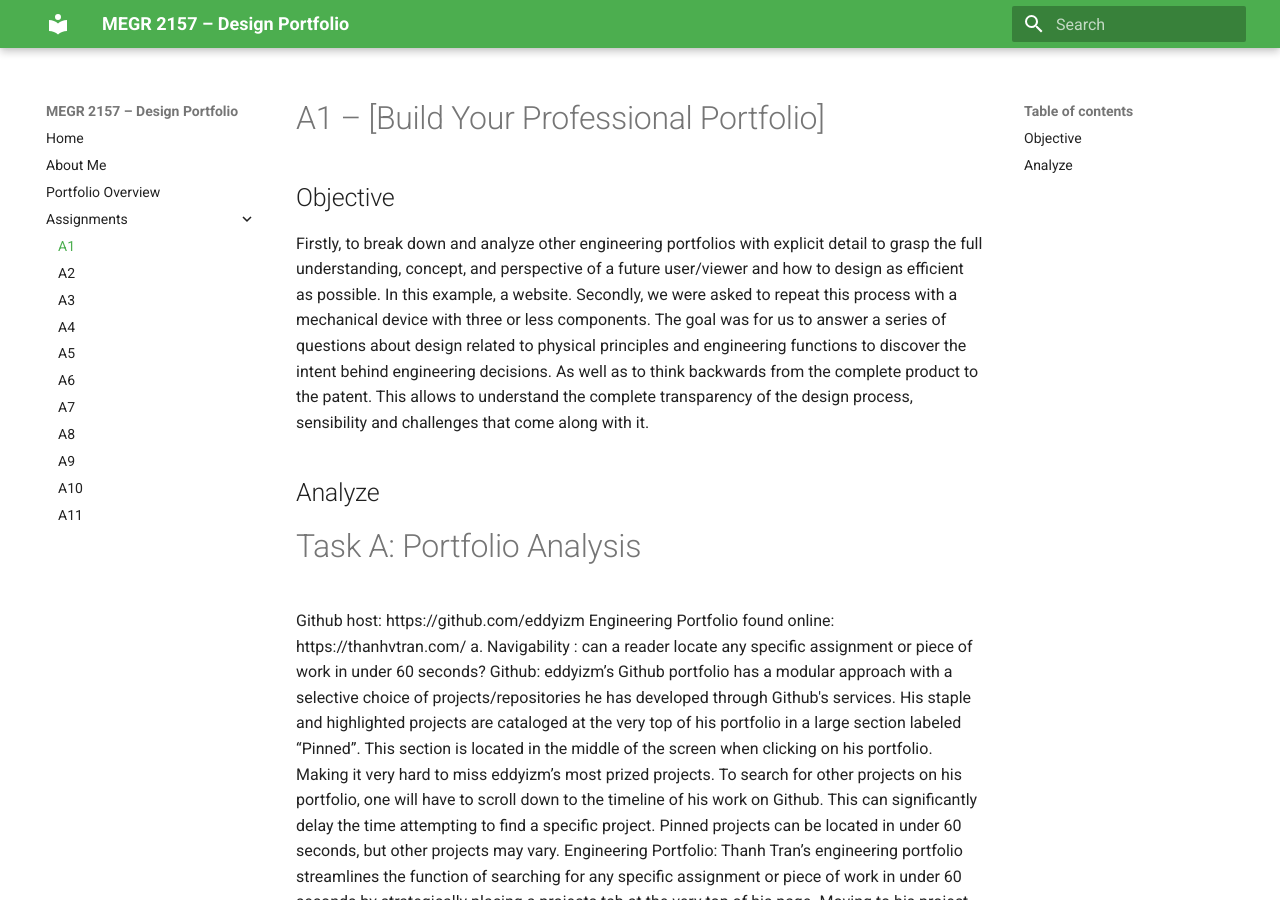
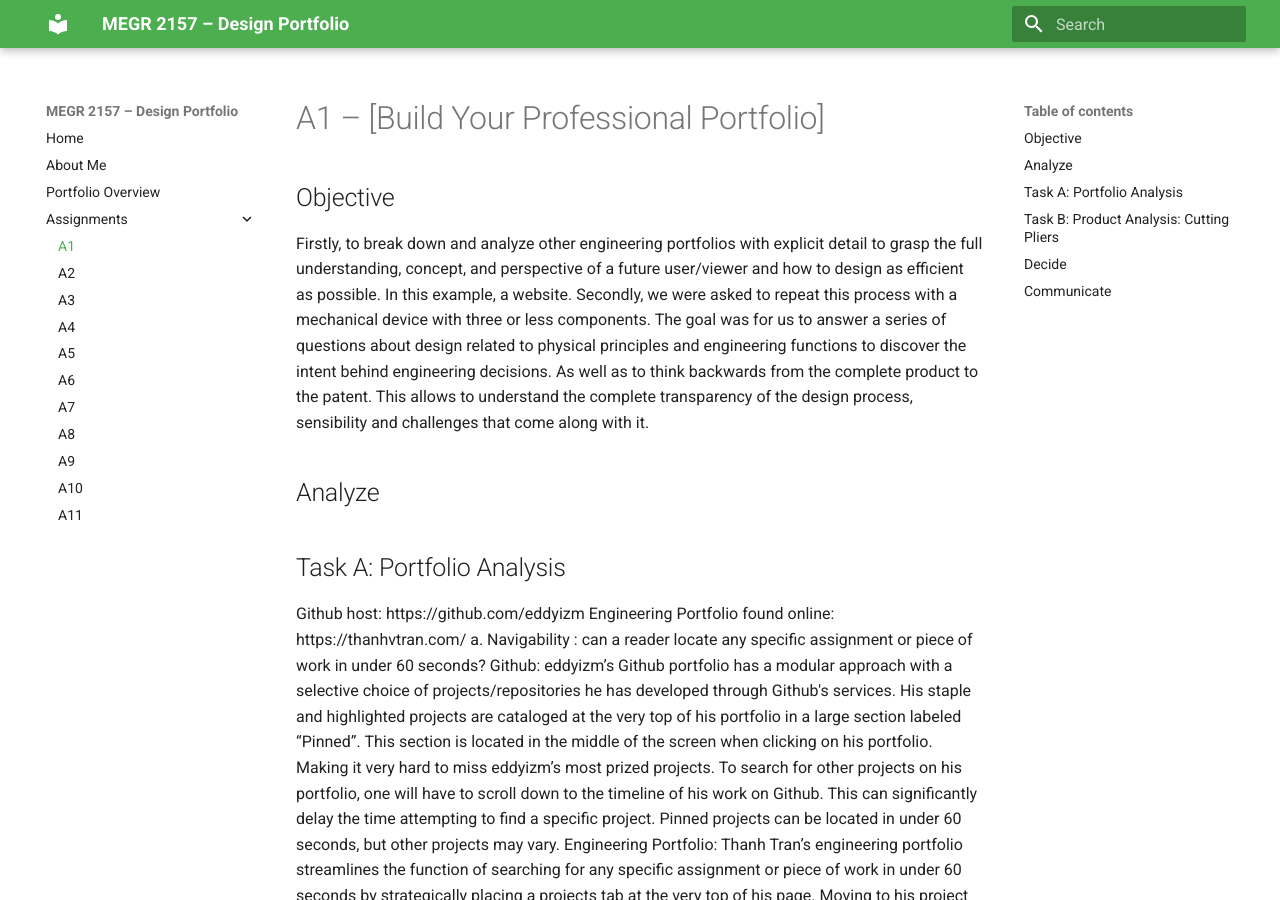
Before and after one commit to jhatch24/megr2156-portfolio, an MkDocs documentation site: the page built from docs/assignments/A01/index.md, in a window 1280 px wide and 900 px high. Built offline with MkDocs 1.6.1 and Material for MkDocs 9.7.7, drawn with Linux system fonts in a browser that asks for light colours.

Commit message:
Update headings and improve document structure

```diff
--- a/docs/assignments/A01/index.md
+++ b/docs/assignments/A01/index.md
@@ -4,7 +4,7 @@
 Firstly, to break down and analyze other engineering portfolios with explicit detail to grasp the full understanding, concept, and perspective of a future user/viewer and how to design as efficient as possible. In this example, a website. Secondly, we were asked to repeat this process with a mechanical device with three or less components. The goal was for us to answer a series of questions about design related to physical principles and engineering functions to discover the intent behind engineering decisions. As well as to think backwards from the complete product to the patent. This allows to understand the complete transparency of the design process, sensibility and challenges that come along with it.
 
 ## Analyze
-# Task A: Portfolio Analysis
+## Task A: Portfolio Analysis
 Github host: https://github.com/eddyizm
 Engineering Portfolio found online: https://thanhvtran.com/
 a.  Navigability : can a reader locate any specific assignment or piece of work in under 60 seconds?
@@ -26,7 +26,7 @@ d.  Professional tone : does the language meet the standard of a document you wo
 Github: Eddyizm’s language meets the standard of what you would hand to an employer, although his portfolio is a display of his coding projects. His timeline located under his pinned projects would be a more accurate representation of his writing capabilities. Language on updates and apps is clear and concise to a user that is looking for specific data within his platforms. This is measured with a feedback box located in the menu of the application.
 Engineering Portfolio: Thanh Tran’s engineering portfolio language absolutely meets the standard of a document one would hand to an employer. The purpose of this website is obvious addition to his resume, and to have an accessible portfolio for anyone interested to access. Language used on his projects is a short summary, highlighting key topics and skills utilized during his experiences. For a busy recruiting agent that is looking to save time reading resumes and trying to visual experience, this website is a great place to find specific information about Thanh Tran’s in a short amount of time.
 
-# Task B: Product Analysis: Cutting Pliers
+## Task B: Product Analysis: Cutting Pliers
 a.   What is the primary function of this product? State it as an engineering function : what mechanical task does it perform? State it precisely, not as a consumer description.
 To make clean, flat cuts close to a surface. The perpendicular cutting edge allows users to snip wires, nails, rivets or protruding plastic pins flush against a base with the handles getting in the way.
 
```
